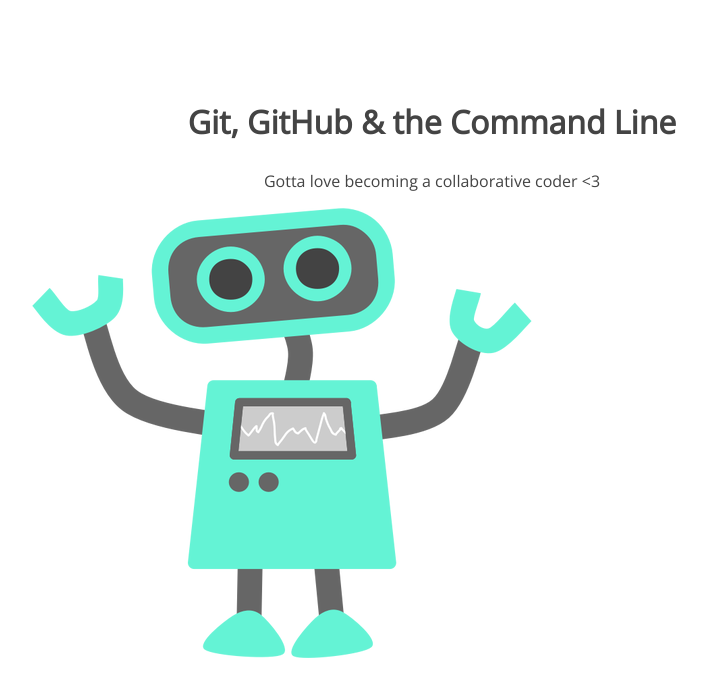
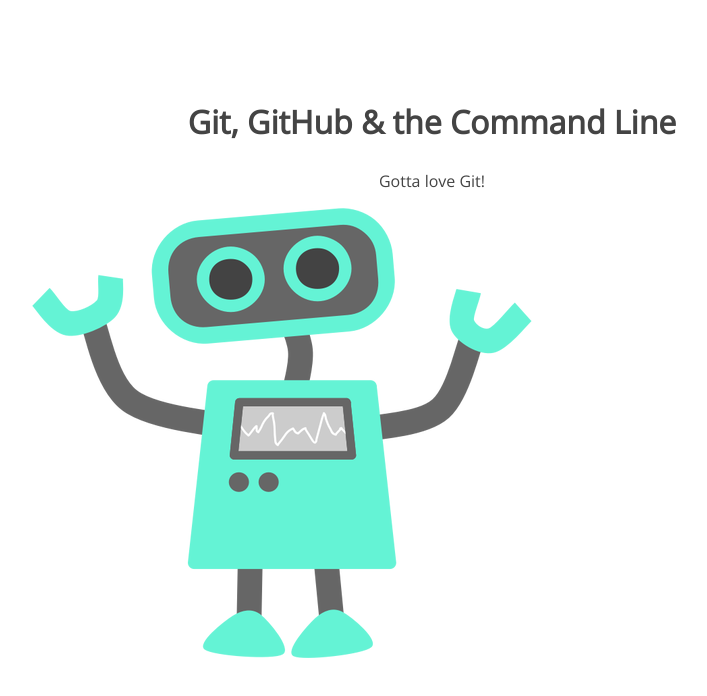
Before and after one commit to cnlewis19/105-project, a plain HTML site: page index.html in a window 1280 px wide. Shown: the whole page, without its empty margins (208-915 px from the left). Drawn offline with nearby package versions, Linux system fonts and the light colour scheme.

Commit message:
Changed text in p tags

```diff
--- a/index.html
+++ b/index.html
@@ -9,7 +9,7 @@
 <body>
 	<section>
 		<h1>Git, GitHub & the Command Line</h1>
-		<p>Gotta love becoming a collaborative coder <3</p>
+		<p>Gotta love Git!</p>
 		<img src="img/happy-blue-robot.png">
 	</section>
 </body>
```
